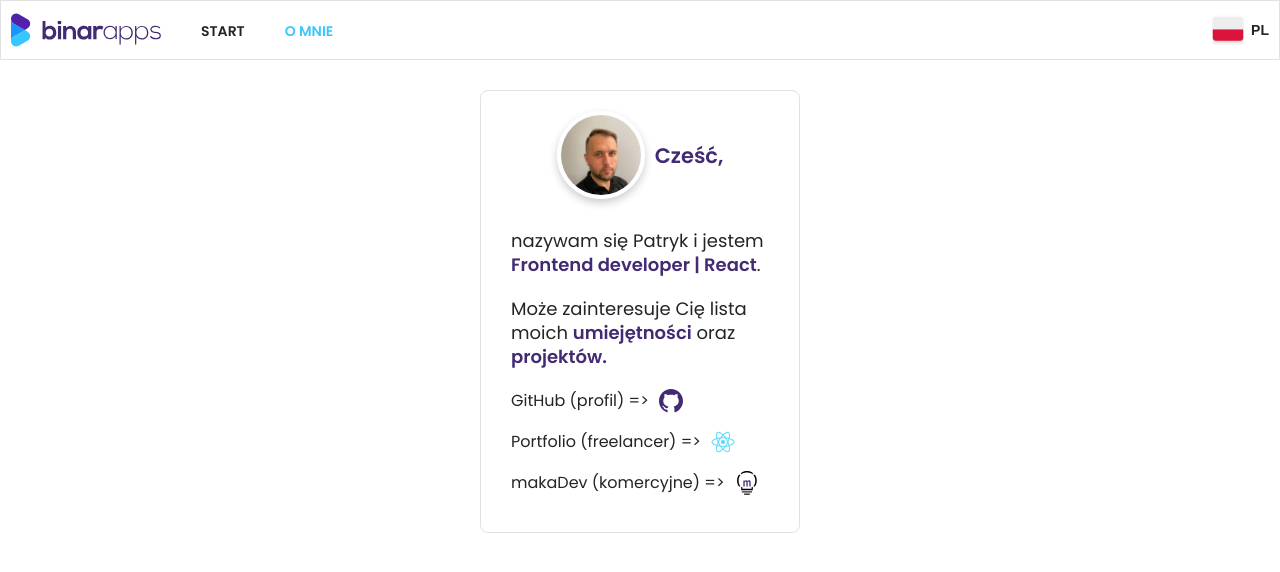
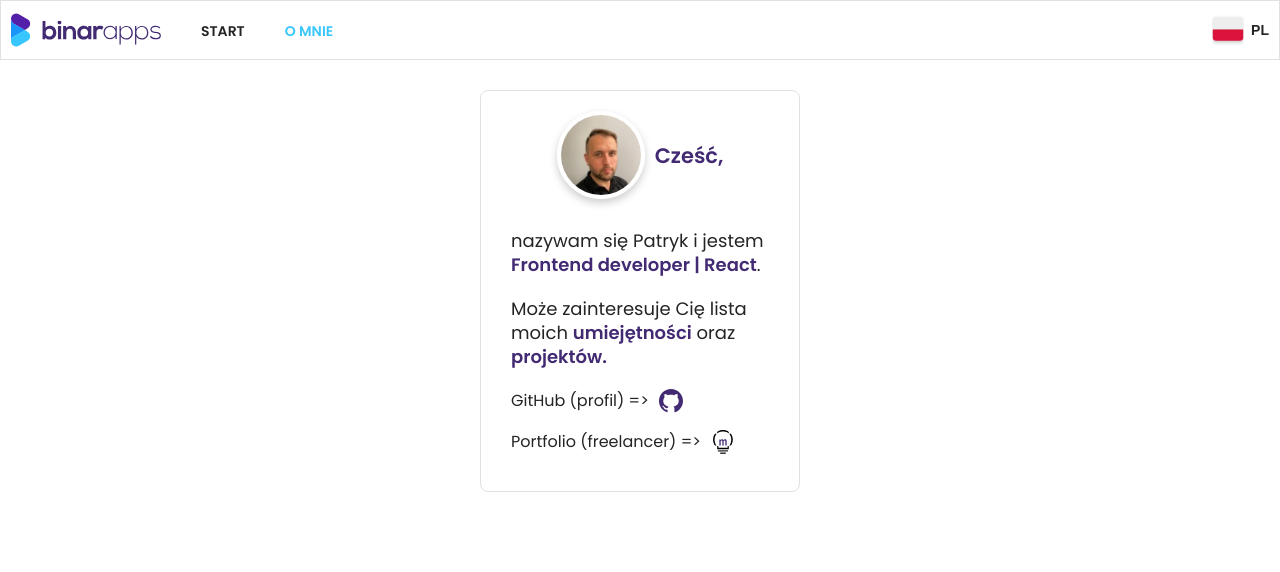
Before and after one commit to patryk-makarewicz/word-game, a React (Create React App) app: page /about in a window 1280 px wide. Shown: the top 572 px of the page. Built offline with nearby package versions, Linux system fonts and the light colour scheme.

Commit message:
Update links

```diff
--- a/src/components/about/about.tsx
+++ b/src/components/about/about.tsx
@@ -1,7 +1,6 @@
 import { useTranslation } from 'react-i18next';
 
 import Me from '../../assets/me.jpg';
-import ReactIcon from '../../assets/react.png';
 import { ReactComponent as Github } from '../../assets/github.svg';
 import { ReactComponent as MakaDev } from '../../assets/logo_small.svg';
 
@@ -41,28 +40,16 @@ const About = () => {
           title="Link to Github"
         >
           <Github className={styles.about__paragraphIcon} />
-        </a>{' '}
+        </a>
       </p>
       <p className={styles.about__paragraphSize}>
         {t('about.paragraph_eight')} =&gt;
         <a
           className={styles.about__paragraphLink}
-          href="https://patryk-makarewicz.github.io/"
+          href="https://patryk-makarewicz.netlify.app/"
           target="_blank"
           rel="noreferrer"
           title="Link to portfolio"
-        >
-          <img className={styles.about__paragraphIcon} src={ReactIcon} alt="React icon" />
-        </a>{' '}
-      </p>
-      <p className={styles.about__paragraphSize}>
-        {t('about.paragraph_nine')} =&gt;
-        <a
-          className={styles.about__paragraphLink}
-          href="https://makadev.pl/"
-          target="_blank"
-          rel="noreferrer"
-          title="Link to makaDev page"
         >
           <MakaDev className={styles.about__paragraphIcon} />
         </a>
```
Also changed, not shown: 1 other file (tests, documents, lock files or other folders).
